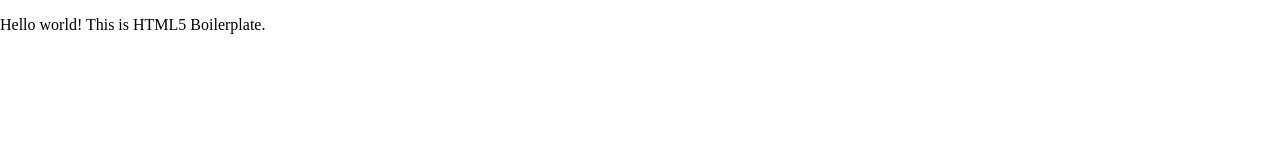
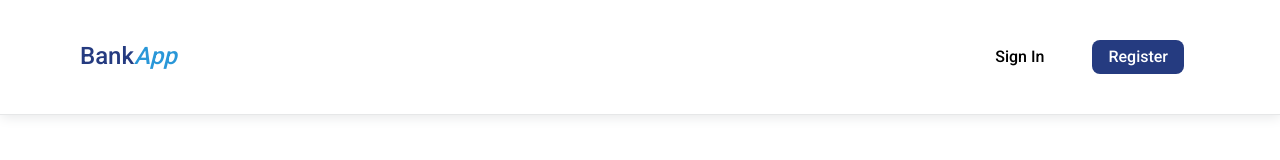
Before and after one commit to frank-martinez-iest/exercise-3, a plain HTML site: page josue/index.html in a window 1280 px wide. Drawn offline with Linux system fonts and the light colour scheme.

Commit message:
SFO-67: Create navbar

```diff
--- a/josue/css/style.css
+++ b/josue/css/style.css
@@ -0,0 +1,58 @@
+:root {
+  --blue: #253b80;
+  --light-blue: #2997d8;
+}
+html {
+  font-family: "Roboto", sans-serif;
+}
+ul {
+  list-style: none;
+  margin: 40px 0;
+  padding: 0;
+}
+li {
+  list-style-type: none;
+}
+a {
+  text-decoration: none;
+  color: var(--blue);
+}
+em {
+  color: var(--light-blue);
+}
+/*NAVBAR*/
+.navbar {
+  display: flex;
+  justify-content: center;
+  align-items: center;
+  width: 100%;
+  padding: 0 80px;
+  box-sizing: border-box;
+  box-shadow: 1px 2px 12px 0 #e6e7e8;
+  border-bottom: 1px solid #e6e7e8;
+}
+.navbar__logo {
+  flex: 1;
+  font-size: 24px;
+}
+.navbar__items {
+  display: flex;
+  align-items: center;
+  width: 100%;
+}
+.navbar__link {
+  margin: 0 16px;
+}
+.btn {
+  border: none;
+  border-radius: 8px;
+  padding: 8px 16px;
+  cursor: pointer;
+}
+.btn--primary {
+  background: var(--blue);
+  color: white;
+}
+.btn--secondary {
+  background: transparent;
+}
--- a/josue/index.html
+++ b/josue/index.html
@@ -3,38 +3,35 @@
 
 <head>
   <meta charset="utf-8">
-  <title></title>
+  <title>Bank App Josue</title>
   <meta name="description" content="">
   <meta name="viewport" content="width=device-width, initial-scale=1">
 
-  <meta property="og:title" content="">
-  <meta property="og:type" content="">
-  <meta property="og:url" content="">
-  <meta property="og:image" content="">
-
-  <link rel="manifest" href="site.webmanifest">
-  <link rel="apple-touch-icon" href="icon.png">
-  <!-- Place favicon.ico in the root directory -->
-
+  <link rel="preconnect" href="https://fonts.gstatic.com">
+  <link href="https://fonts.googleapis.com/css2?family=Roboto:wght@100;500;700&display=swap" rel="stylesheet">
   <link rel="stylesheet" href="css/normalize.css">
   <link rel="stylesheet" href="css/style.css">
 
-  <meta name="theme-color" content="#fafafa">
 </head>
 
 <body>
 
-  <!-- Add your site or application content here -->
-  <p>Hello world! This is HTML5 Boilerplate.</p>
-  <script src="js/vendor/modernizr-{{MODERNIZR_VERSION}}.min.js"></script>
+  <nav class="navbar">
+    <ul class="navbar__items">
+      <li class="navbar__logo">
+        <a href="/">
+          Bank<em>App</em>
+        </a>
+      </li>
+      <li class="navbar__link">
+        <button id="sign" class="btn btn--secondary">Sign In</button>
+      </li>
+      <li class="navbar__link">
+        <button id="register" class="btn btn--primary">Register</button>
+      </li>
+    </ul>
+  </nav>
   <script src="js/app.js"></script>
-
-  <!-- Google Analytics: change UA-XXXXX-Y to be your site's ID. -->
-  <script>
-    window.ga = function () { ga.q.push(arguments) }; ga.q = []; ga.l = +new Date;
-    ga('create', 'UA-XXXXX-Y', 'auto'); ga('set', 'anonymizeIp', true); ga('set', 'transport', 'beacon'); ga('send', 'pageview')
-  </script>
-  <script src="https://www.google-analytics.com/analytics.js" async></script>
 </body>
 
 </html>
--- a/josue/js/app.js
+++ b/josue/js/app.js
@@ -0,0 +1,11 @@
+const signInBtn = document.querySelector("#sign");
+const register = document.querySelector("#register");
+
+signInBtn.addEventListener("click",e=>{
+    console.log(e)
+    console.log("You clicked sign in !!!!!")
+})
+register.addEventListener("click",e=>{
+    console.log(e);
+    console.log("YOu clicked register button!!!!");
+})
```
